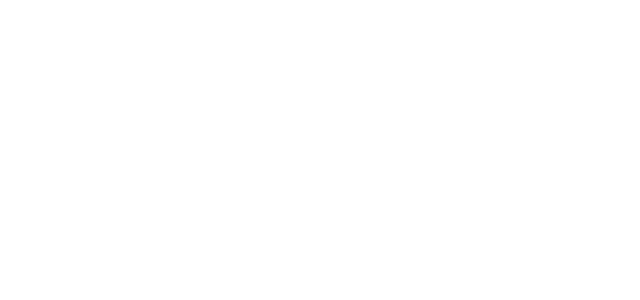
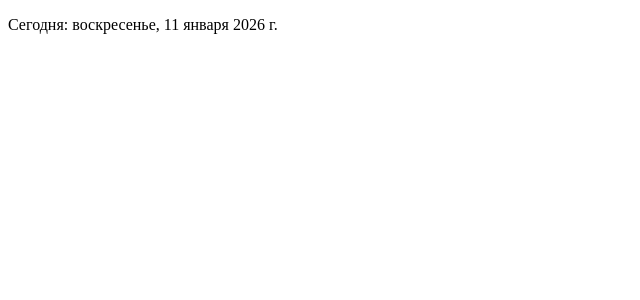
Before and after one commit to alexy-bott/vue-test-pr, a Vue app: page / in a window 1280 px wide. Shown: the top 300 px of the page, without its empty margins (0-640 px from the left). Built offline with nearby package versions, Linux system fonts and the light colour scheme.

Commit message:
feat: add current date display in App.vue

```diff
--- a/src/App.vue
+++ b/src/App.vue
@@ -1,7 +1,22 @@
 <script setup>
+import {onMounted, ref} from 'vue'
+
+const currentDate = ref('')
+
+onMounted(() => {
+  currentDate.value = new Date().toLocaleDateString('ru-RU', {
+    weekday: 'long',
+    year: 'numeric',
+    month: 'long',
+    day: 'numeric'
+  })
+})
 </script>
 
 <template>
+  <div>
+    <p> Сегодня: {{ currentDate }}</p>
+  </div>
 </template>
 
 <style scoped>
```
